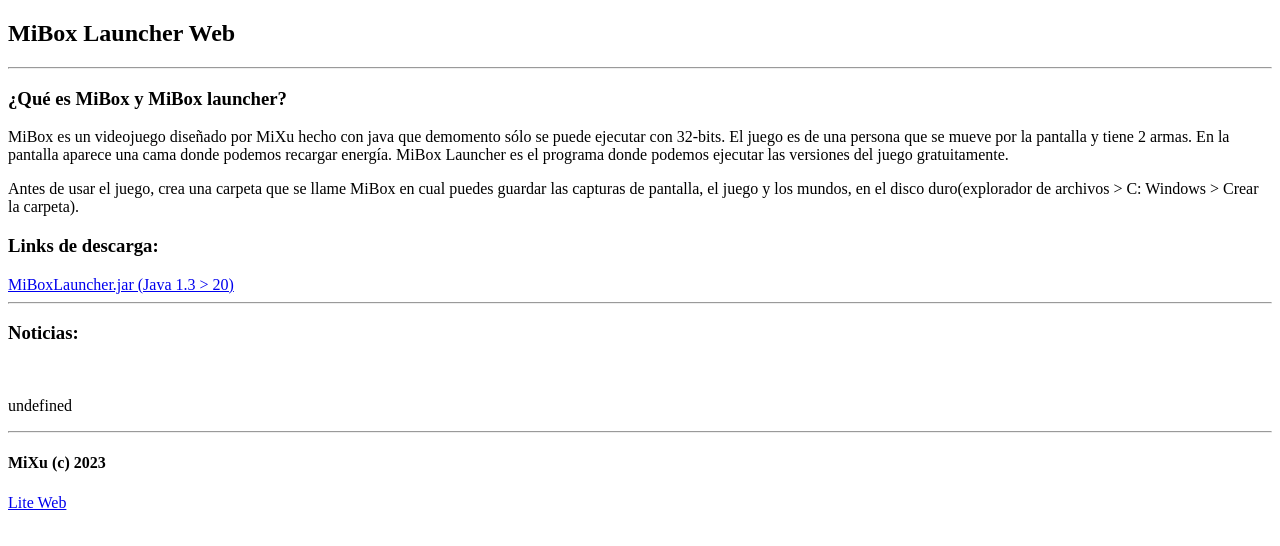
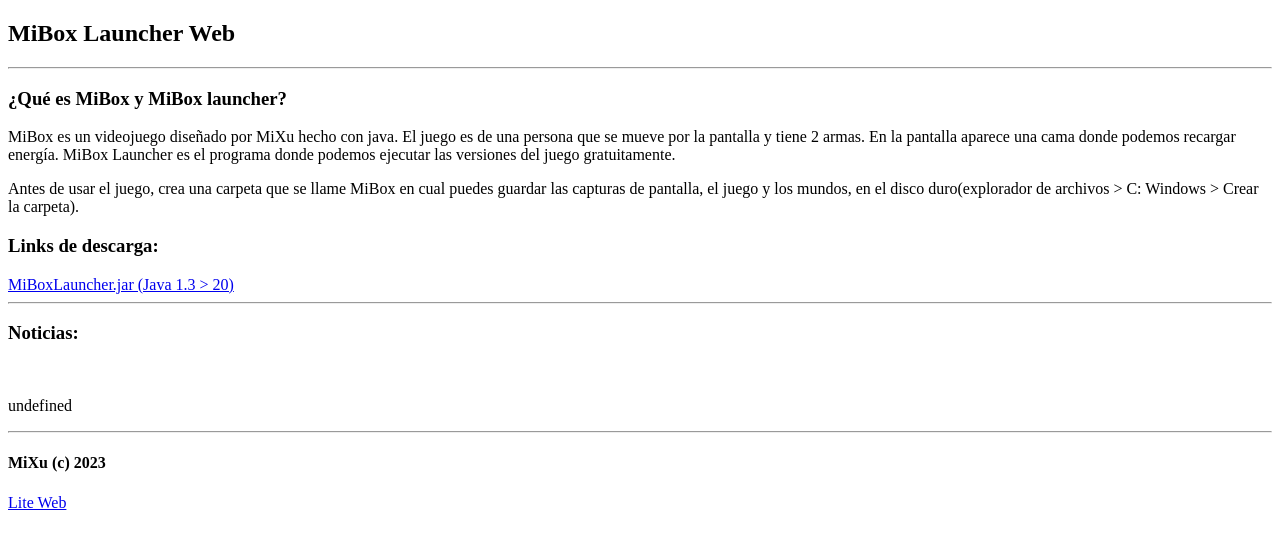
Before and after one commit to SurfaceSystems/surface-miboxlauncher, a plain HTML site: page index.html in a window 1280 px wide. Drawn offline with Linux system fonts and the light colour scheme.

Commit message:
Actualizar index.html

```diff
--- a/index.html
+++ b/index.html
@@ -9,7 +9,7 @@
     <h2>MiBox Launcher Web</h2>
     <hr>
     <h3>¿Qué es MiBox y MiBox launcher?</h3>
-    <p>MiBox es un videojuego diseñado por MiXu hecho con java que demomento sólo se puede ejecutar con 32-bits. El juego es de una persona que se mueve por la pantalla y tiene 2 armas. En la pantalla aparece una cama donde podemos recargar energía. MiBox Launcher es el programa donde podemos ejecutar las versiones del juego gratuitamente. </p>
+    <p>MiBox es un videojuego diseñado por MiXu hecho con java. El juego es de una persona que se mueve por la pantalla y tiene 2 armas. En la pantalla aparece una cama donde podemos recargar energía. MiBox Launcher es el programa donde podemos ejecutar las versiones del juego gratuitamente. </p>
     <p>Antes de usar el juego, crea una carpeta que se llame MiBox en cual puedes guardar las capturas de pantalla, el juego y los mundos, en el disco duro(explorador de archivos > C: Windows > Crear la carpeta).</p>
     <h3>Links de descarga:</h3>
     <a href="MiBoxLauncher.jar">MiBoxLauncher.jar (Java 1.3 > 20) </a>
```
